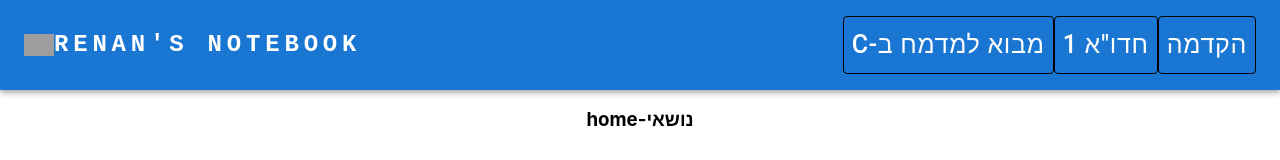
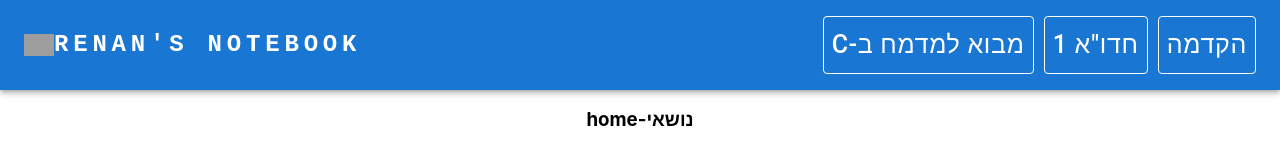
Before and after one commit to renanbazinin/Renans-Notebook, a React (Create React App) app: page / in a window 1280 px wide. Shown: the top 160 px of the page. Built offline with nearby package versions, Linux system fonts and the light colour scheme; grey boxes are pictures that could not be loaded.

Commit message:
first commit

```diff
--- a/src/App.js
+++ b/src/App.js
@@ -120,8 +120,9 @@ function App() {
   const handleCloseUserMenu = () => {
     setAnchorElUser(null);
   };
-const handleRadioChange = (e)=>{
+const handleRadioChange = async(e)=>{
   setURL(e.target.id)
+  await setTimeout(() => {}, 100);
   ref.current?.scrollIntoView({behavior: 'smooth'});
 
 }
@@ -214,7 +215,7 @@ const handleRadioChange = (e)=>{
                 key={page}
                 id={page}
                 onClick={handleCloseNavMenu}
-                sx={{ my: 2, color: 'white', display: 'block' ,border: "1px solid",borderColor:"black",fontSize:"25px"}}
+                sx={{ my: 2, color: 'white', display: 'block' ,border: "1px solid",borderColor:"'white'",fontSize:"25px",marginLeft:"10px"}}
               >
                 {page}
               </Button>
@@ -231,7 +232,7 @@ const handleRadioChange = (e)=>{
     <Box >
 
       <RadioGroup
-        onChange={handleRadioChange}
+        onClick={handleRadioChange}
         size="lg"
         sx={{ gap: 1.5,display:"flex","flexDirection":"row-reverse ",flexWrap:"wrap" }}
       >
@@ -275,8 +276,9 @@ const handleRadioChange = (e)=>{
         )):""}
       </RadioGroup>
     </Box>
+    <br/>
     <div>
-      <br/>
+
       {URL.length > 1?
       <iframe
       ref={ref}
@@ -289,6 +291,7 @@ const handleRadioChange = (e)=>{
 
     </iframe>:""}
     </div>
+
     <button
         onClick={() => {
           window.scrollTo({top: 0, left: 0, behavior: 'smooth'});
```
